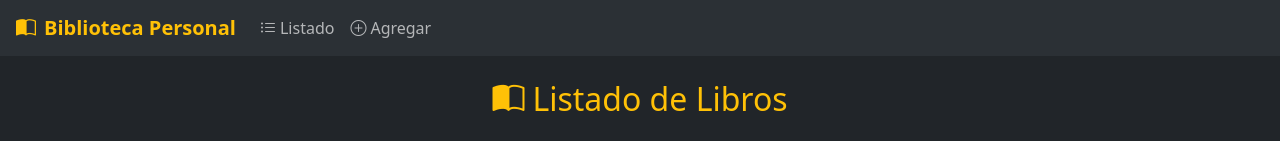
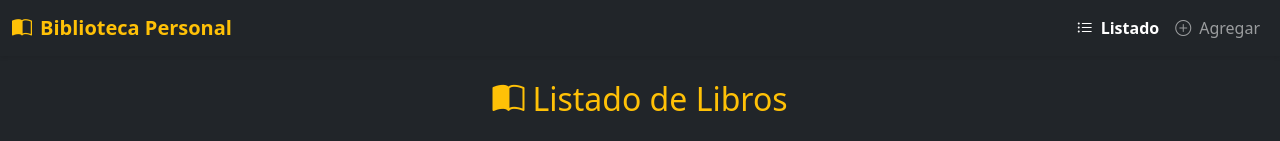
Before and after one commit to luisangel566/biblio-react, a React (Vite) app: page / in a window 1280 px wide. Shown: the top 141 px of the page. Built offline with nearby package versions, Linux system fonts and the light colour scheme; no server answers.

Commit message:
Update Navegacion.jsx

```diff
--- a/src/componentes/Navegacion.jsx
+++ b/src/componentes/Navegacion.jsx
@@ -1,27 +1,59 @@
-import { Link } from 'react-router-dom' // [EXISTENTE]
+import { Link, NavLink } from 'react-router-dom'
 
 function Navegacion() {
   return (
-    <nav className="navbar navbar-expand-lg bg-body-tertiary px-3">
-      <Link className="navbar-brand text-warning fw-bold" to="/">
+    <nav className="navbar navbar-expand-lg navbar-dark bg-dark shadow-sm">
+      <div className="container-fluid">
+
+        {/* Logo / Marca */}
+        <Link className="navbar-brand fw-bold text-warning d-flex align-items-center" to="/">
           <i className="bi bi-book-half me-2"></i>
           Biblioteca Personal
         </Link>
-      <div className="collapse navbar-collapse">
-        <ul className="navbar-nav me-auto mb-2 mb-lg-0">
+
+        {/* Botón hamburguesa (responsive) */}
+        <button
+          className="navbar-toggler"
+          type="button"
+          data-bs-toggle="collapse"
+          data-bs-target="#navbarContenido"
+          aria-controls="navbarContenido"
+          aria-expanded="false"
+          aria-label="Toggle navigation"
+        >
+          <span className="navbar-toggler-icon"></span>
+        </button>
+
+        {/* Contenido colapsable */}
+        <div className="collapse navbar-collapse" id="navbarContenido">
+          <ul className="navbar-nav ms-auto mb-2 mb-lg-0">
+
             <li className="nav-item">
-            <Link className="nav-link" to="/">
-              <i className="bi bi-list-ul me-1"></i>
+              <NavLink
+                className={({ isActive }) =>
+                  `nav-link d-flex align-items-center ${isActive ? 'active fw-semibold' : ''}`
+                }
+                to="/"
+              >
+                <i className="bi bi-list-ul me-2"></i>
                 Listado
-            </Link>
+              </NavLink>
             </li>
-          <li className="nav-item"> {/* [NUEVO] */}
-            <Link className="nav-link" to="/agregar">
-              <i className="bi bi-plus-circle me-1"></i>
+
+            <li className="nav-item">
+              <NavLink
+                className={({ isActive }) =>
+                  `nav-link d-flex align-items-center ${isActive ? 'active fw-semibold' : ''}`
+                }
+                to="/agregar"
+              >
+                <i className="bi bi-plus-circle me-2"></i>
                 Agregar
-            </Link>
+              </NavLink>
             </li>
+
           </ul>
+        </div>
       </div>
     </nav>
   )
```
Lines whose indentation alone changed are shown as unchanged.
